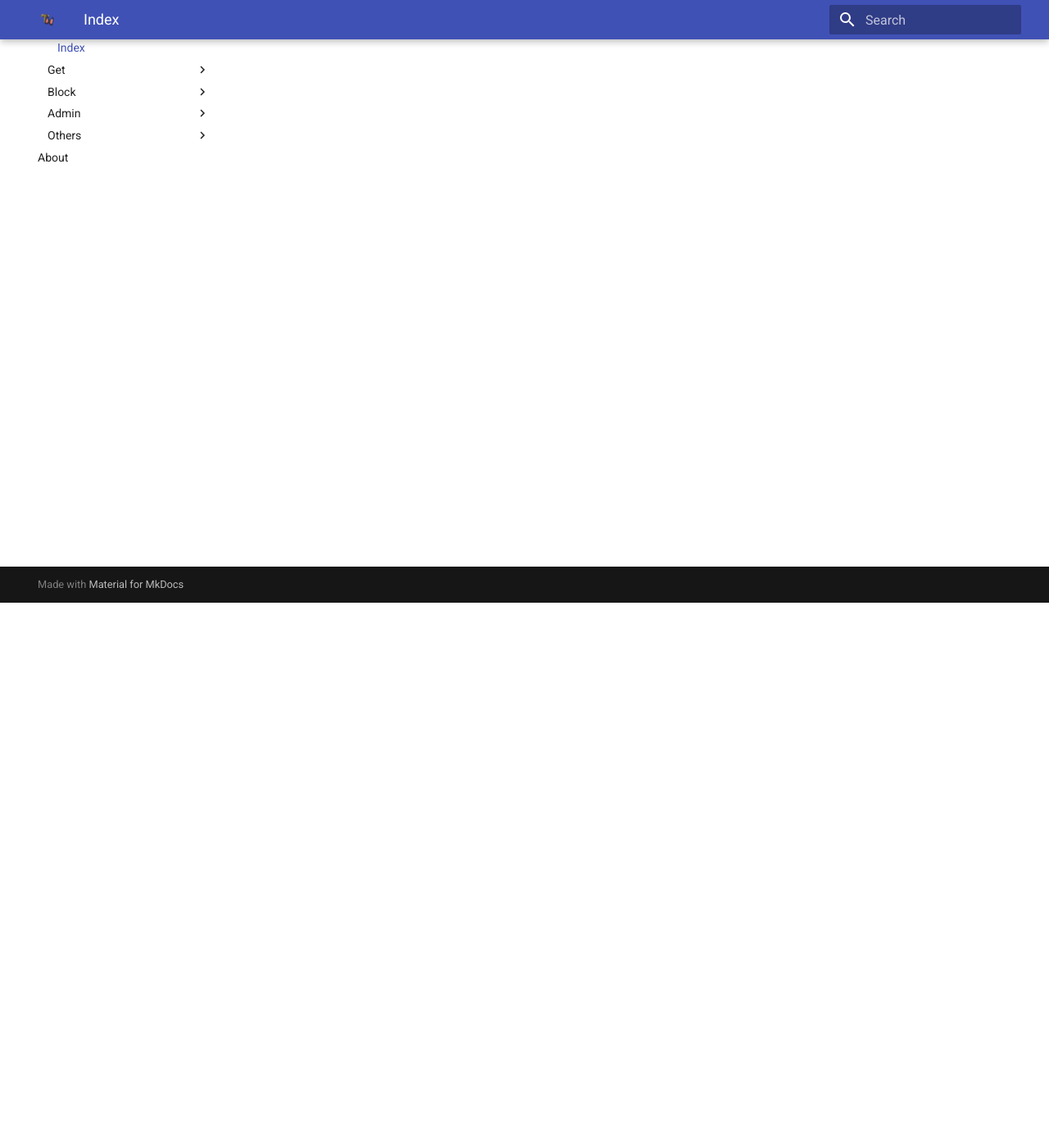
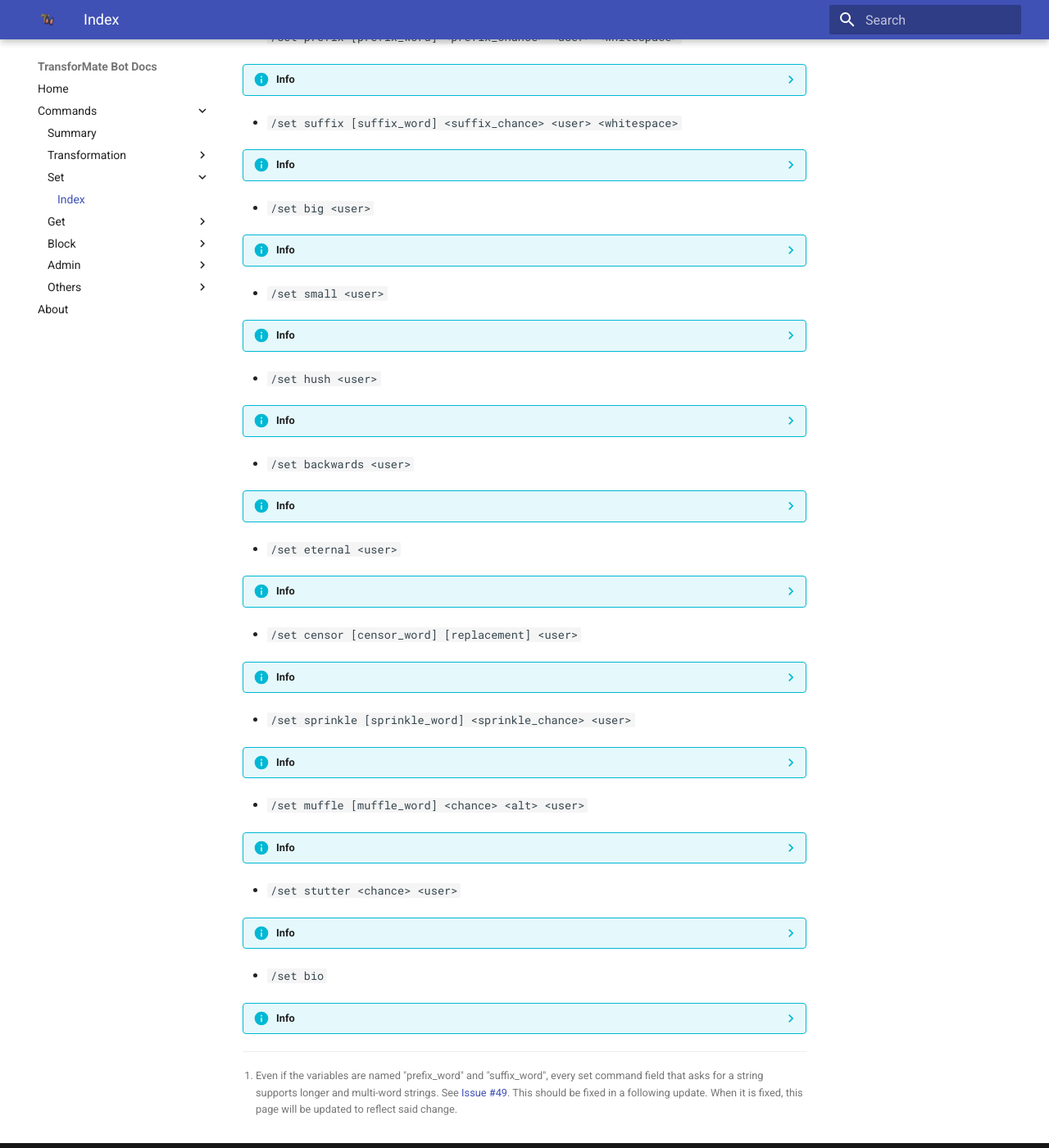
Before and after one commit to dorythecat/TransforMate, an MkDocs documentation site: the page built from docs/commands/set_and_clear/index.md, in a window 1280 px wide and 1400 px high, scrolled down 665 px. Shown: the whole window at 82% size. Built offline with MkDocs 1.6.1 and Material for MkDocs 9.7.7, drawn with Linux system fonts in a browser that asks for light colours; some of the changed text lies outside the part shown.

Commit message:
Added set and clear commands file

```diff
--- a/docs/commands/set_and_clear/index.md
+++ b/docs/commands/set_and_clear/index.md
@@ -10,6 +10,21 @@
     will mean that you'll have to set it up again if you decide it was something
     you wanted.
 
+??? info
+    All clear commands follow the same structure:
+    `/clear [modifier] <user> <word>` where the modifier is the same keyword used
+    by the respective set command. User can always be specified, but the word
+    field can only be specified when the modifier takes a word as an input,
+    i.e., prefix, suffix, muffle, sprinkle, censor...
+    !!! warning
+        Not providing a word value when executing a clear command that accepts it
+        will result in the removal of ALL modifiers of that class, i.e., if a user
+        has seven sprinkles set, and you use `/clear sprinkle <user>`, without the
+        word parameter, all seven will be removed from the user. Exercise caution.
+
+For consistency, all chance values default to 30% if unspecified, for every set
+command listed here.
+
 - `/clear all_fields <user>`
 ??? info
     Clears the entirety of a user's configuration (except claims), effectively
@@ -17,3 +32,72 @@
     !!! warning
         We recommend you save a transformation before clearing all the settings of a
         user. That will reduce the chance of you regretting it later.
+
+- `/set prefix [prefix_word] <prefix_chance> <user> <whitespace>`
+??? info
+    Sets a prefix string[^1] that will go before the message the user has sent,
+    with a certain random chance of this happening.
+
+- `/set suffix [suffix_word] <suffix_chance> <user> <whitespace>`
+??? info
+    Sets a suffix string[^1] that will go after the message the user has sent,
+    with a certain random chance of this happening.
+
+- `/set big <user>`
+??? info
+    Makes all the text the user writes big.
+
+- `/set small <user>`
+??? info
+    Makes all the text the user writes small.
+
+- `/set hush <user>`
+??? info
+    "Hushes" the user, that is to say, makes it into a spoiler, effectively
+    emulating the user being unable to speak, but maintaining a certain level of
+    mutual understanding through the underlying text.
+
+- `/set backwards <user>`
+??? info
+    Makes the user's text be inverted completely.
+
+- `/set eternal <user>`
+??? info
+    !!! note
+        Requires the user to have been claimed by another user.
+    "Eternally" transforms a user, that is to say, makes the user unable to
+    modify themselves or be modified by anyone that isn't the user that claimed
+    them.
+
+- `/set censor [censor_word] [replacement] <user>`
+??? info
+    "Censors" a word, by replacing it with whatever replacement you choose every
+    time the user tries to say it.
+
+- `/set sprinkle [sprinkle_word] <sprinkle_chance> <user>`
+??? info
+    Randomly sprinkles a word in between whatever the user says, without replacing
+    any other words.
+
+- `/set muffle [muffle_word] <chance> <alt> <user>`
+??? info
+    "Muffles" a message, effectively replacing random words with whatever you
+    choose, or, if the alternative mode is on, it will substitute entire
+    messages.
+
+- `/set stutter <chance> <user>`
+??? info
+    Makes the user stutter. T-this makes t-them talk in a s-similar manner to
+    t-this.
+
+- `/set bio`
+??? info
+    Sets the user's biography, which, at the moment, is mainly used to describe
+    saved characters to others in an easy manner, though it can be used to list
+    any kind of information, like limits, kinks, information, etc.
+
+[^1]: Even if the variables are named "prefix_word" and "suffix_word", every set
+command field that asks for a string supports longer and multi-word strings.
+See [Issue #49](https://github.com/dorythecat/TransforMate/issues/49).
+This should be fixed in a following update. When it is fixed, this page will be
+updated to reflect said change.
--- a/mkdocs.yml
+++ b/mkdocs.yml
@@ -27,5 +27,6 @@
   - attr_list
   - md_in_html
   - admonition
+  - footnotes
   - pymdownx.details
   - pymdownx.superfences
```
